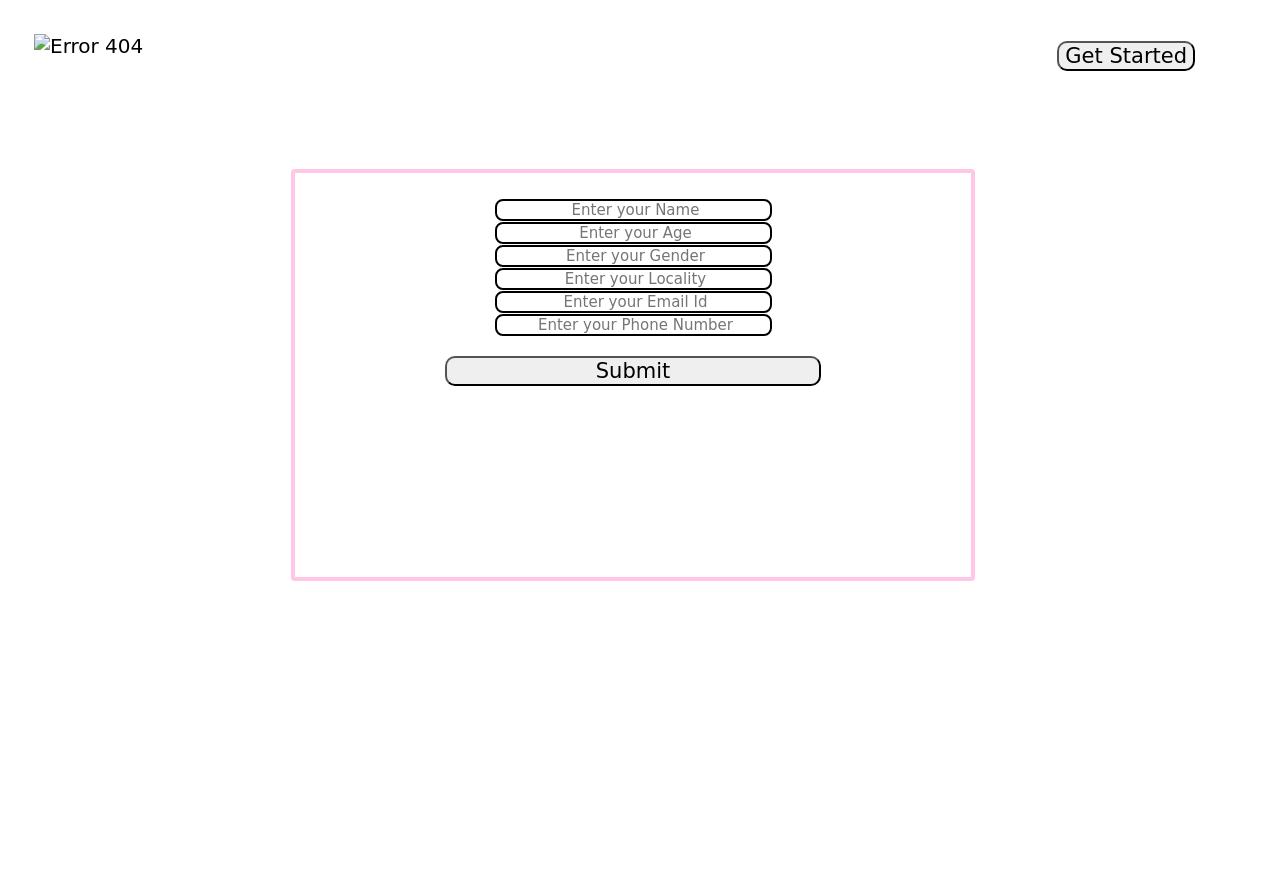
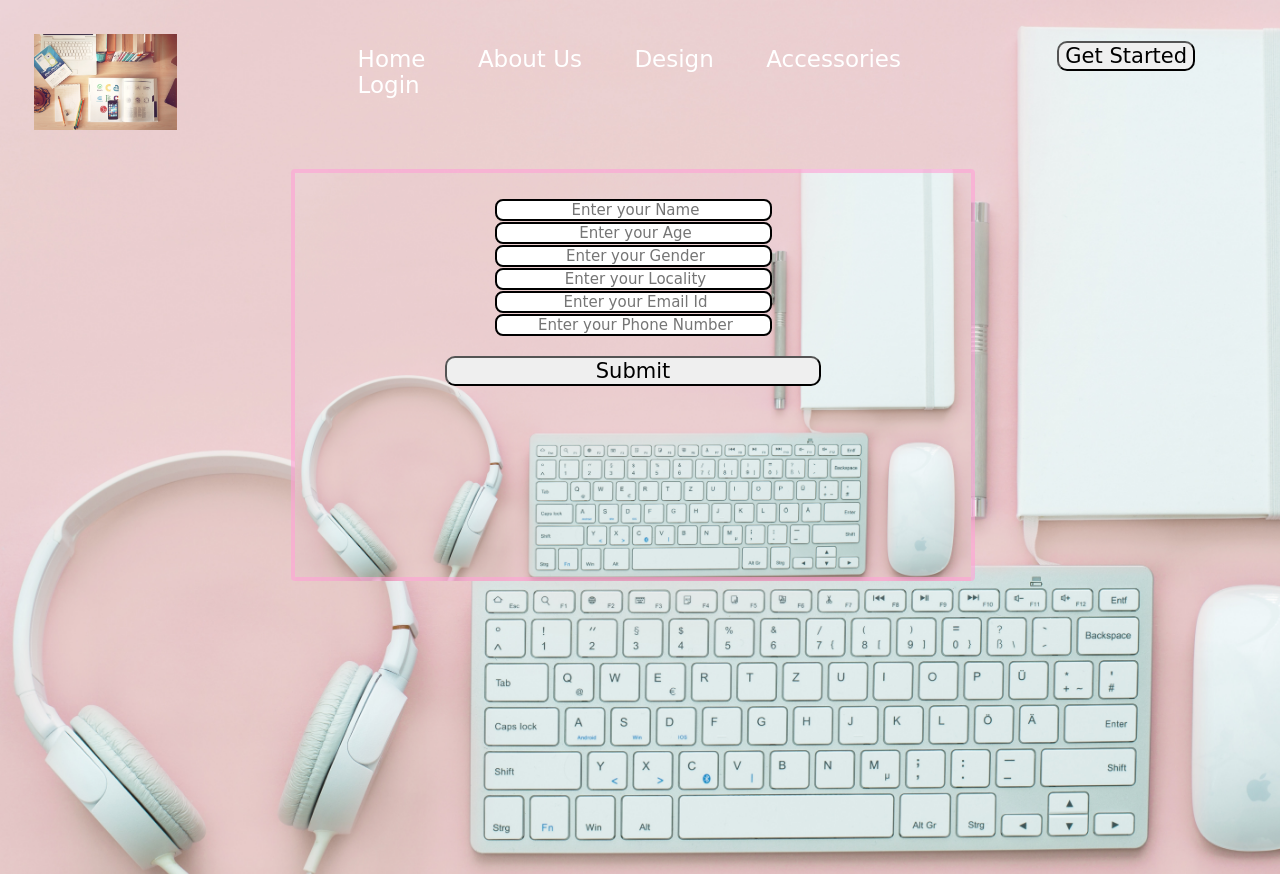
Before and after one commit to kSahilk/books-store, a plain HTML site: page index.html in a window 1280 px wide. Drawn offline with Linux system fonts and the light colour scheme; a web font is replaced by a local one.

Commit message:
Add files via upload

```diff
--- a/index.html
+++ b/index.html
@@ -11,7 +11,7 @@
     <div class="container">
 
         <div class="left">
-           <img src="img/aleks-dorohovich-nJdwUHmaY8A-unsplash.jpg" alt="Error 404">
+           <img src="aleks-dorohovich-nJdwUHmaY8A-unsplash.jpg" alt="Error 404">
                 </div>
                 <div class="mid">
             <ul class="navbar">
--- a/style.css
+++ b/style.css
@@ -1,7 +1,7 @@
 body{
     pad: 0px;
     margin: 0px;
-    background-image: url(img/lum3n--RBuQ2PK_L8-unsplash.jpg);
+    background-image: url(lum3n--RBuQ2PK_L8-unsplash.jpg);
     background-color: white;
     font-family: 'Baloo Bhai', cursive;
       background-size: 1360px 900px;
@@ -96,7 +96,7 @@ padding: 23px 23px;
     left: 100px;
     margin: 3px 291px;
     padding: 7px 50px;
-    background-image: url(img/lum3n--RBuQ2PK_L8-unsplash.jpg);
+    background-image: url(lum3n--RBuQ2PK_L8-unsplash.jpg);
     background-size: 649px 400px;
     background-position: center;
     background-repeat: no-repeat;
```
Also changed, not shown: aleks-dorohovich-nJdwUHmaY8A-unsplash.jpg (added), lum3n--RBuQ2PK_L8-unsplash.jpg (added).
